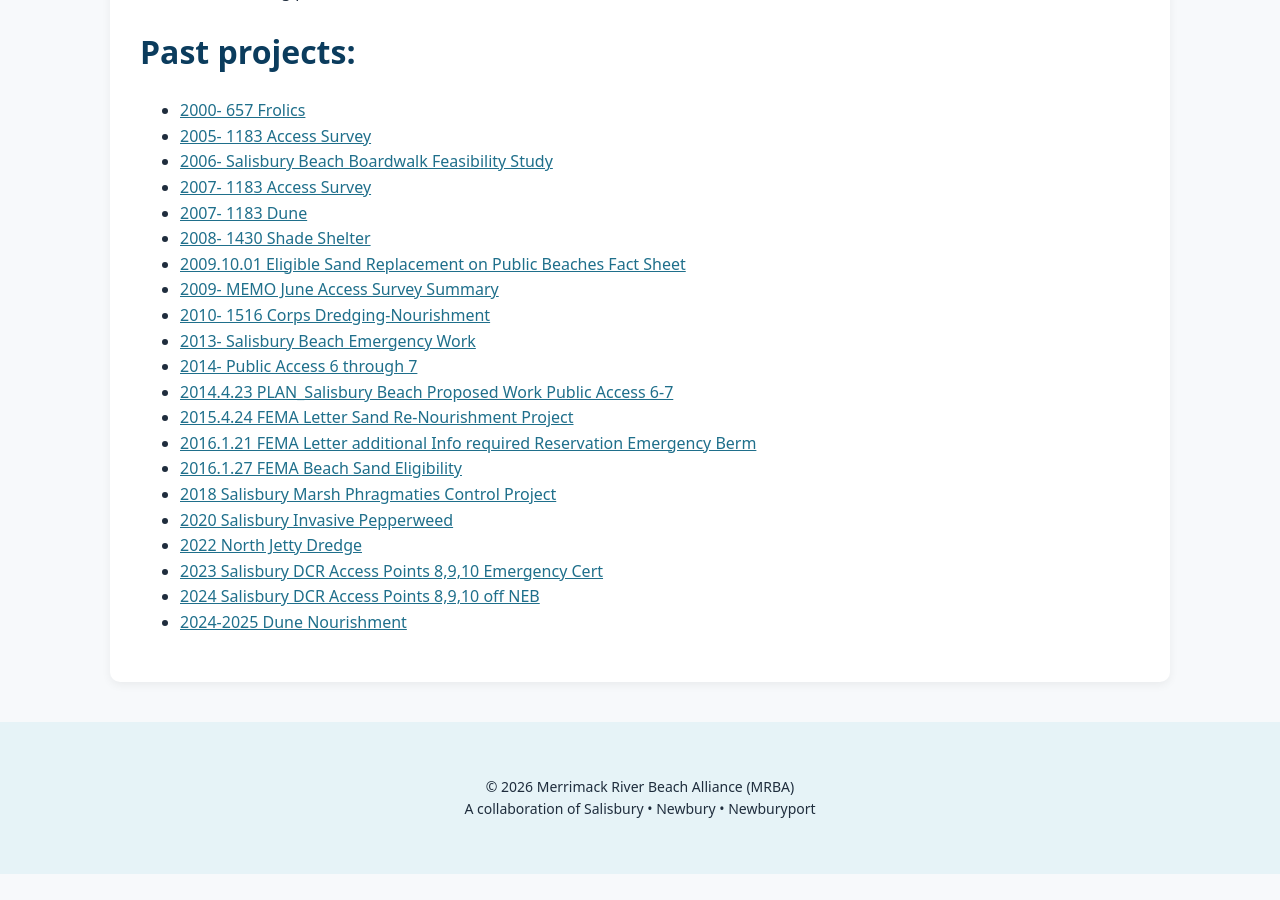
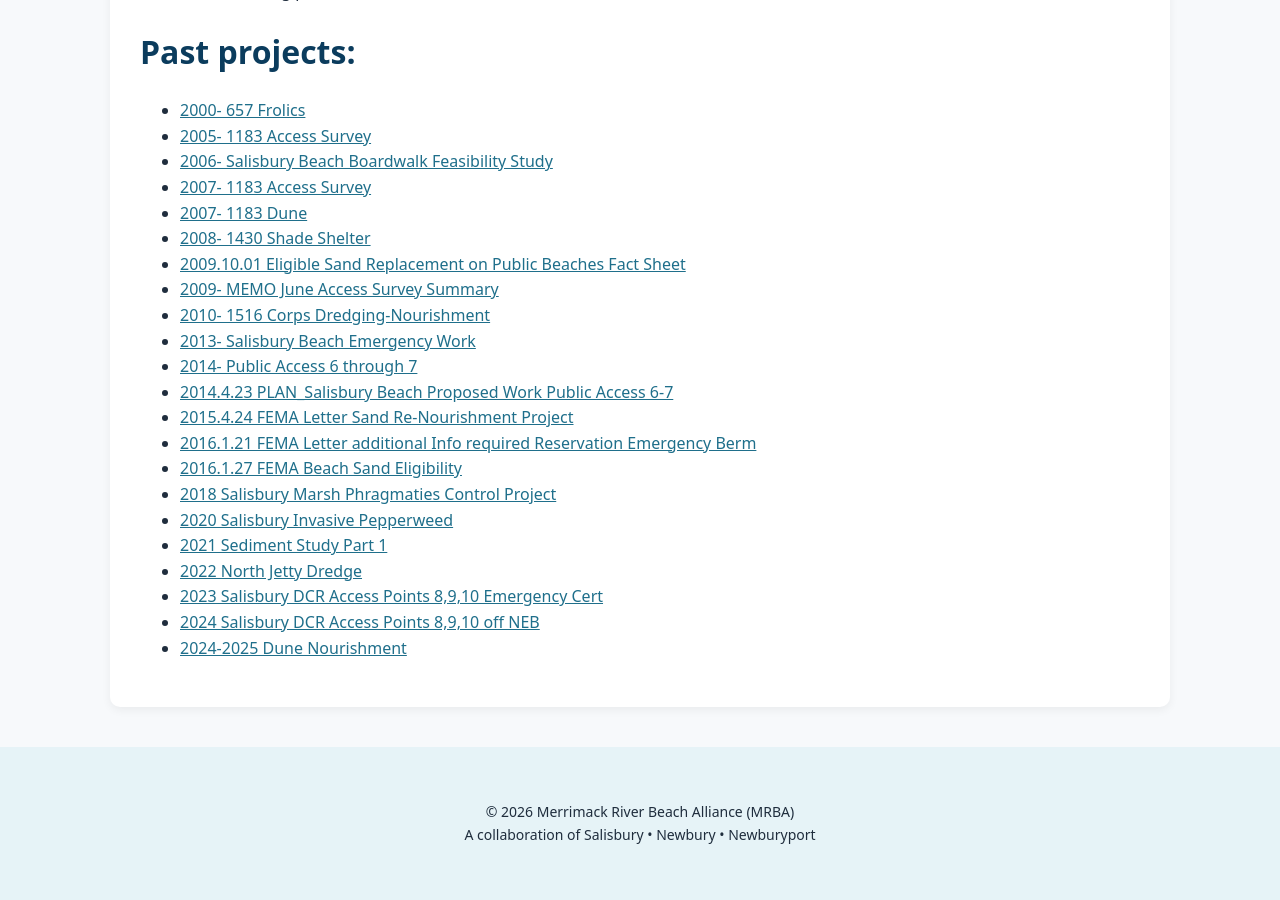
Before and after one commit to MAMRBAGOV/mamrba.gov, a Jekyll site: the page built from education.md, in a window 1280 px wide and 900 px high, scrolled down 2415 px. Built offline with Jekyll 4.4.1, drawn with Linux system fonts in a browser that asks for light colours; before the commit the page ends 3289 px from its top, so only the background shows below that.

Commit message:
Update education.md

```diff
--- a/education.md
+++ b/education.md
@@ -60,6 +60,7 @@ is an online portal developed for the Massachusetts Office of Coastal Zone Manag
 - [2016.1.27 FEMA Beach Sand Eligibility](/assets/docs/2016.1.27 FEMA Beach Sand Eligibility.pdf)
 - [2018 Salisbury Marsh Phragmaties Control Project](/assets/docs/DOA Phrag Contol 2018.pdf)
 - [2020 Salisbury Invasive Pepperweed](assets/docs/RDA USF&W Pepperweed 2020.pdf)
+- [2021 Sediment Study Part 1](assets/docs/unsrsms report - 2020-01-14_Part1.pdf)
 - [2022 North Jetty Dredge](/assets/docs/NOI+Attachments Submittal.pdf)
 - [2023 Salisbury DCR Access Points 8,9,10 Emergency Cert](/assets/docs/2023 Salisbury DCR Access Points 8,9,10 Emergency Cert.pdf)
 - [2024 Salisbury DCR Access Points 8,9,10 off NEB](/assets/docs/2024 Salisbury DCR Access Points 8,9,10 off NEB.pdf)
```
